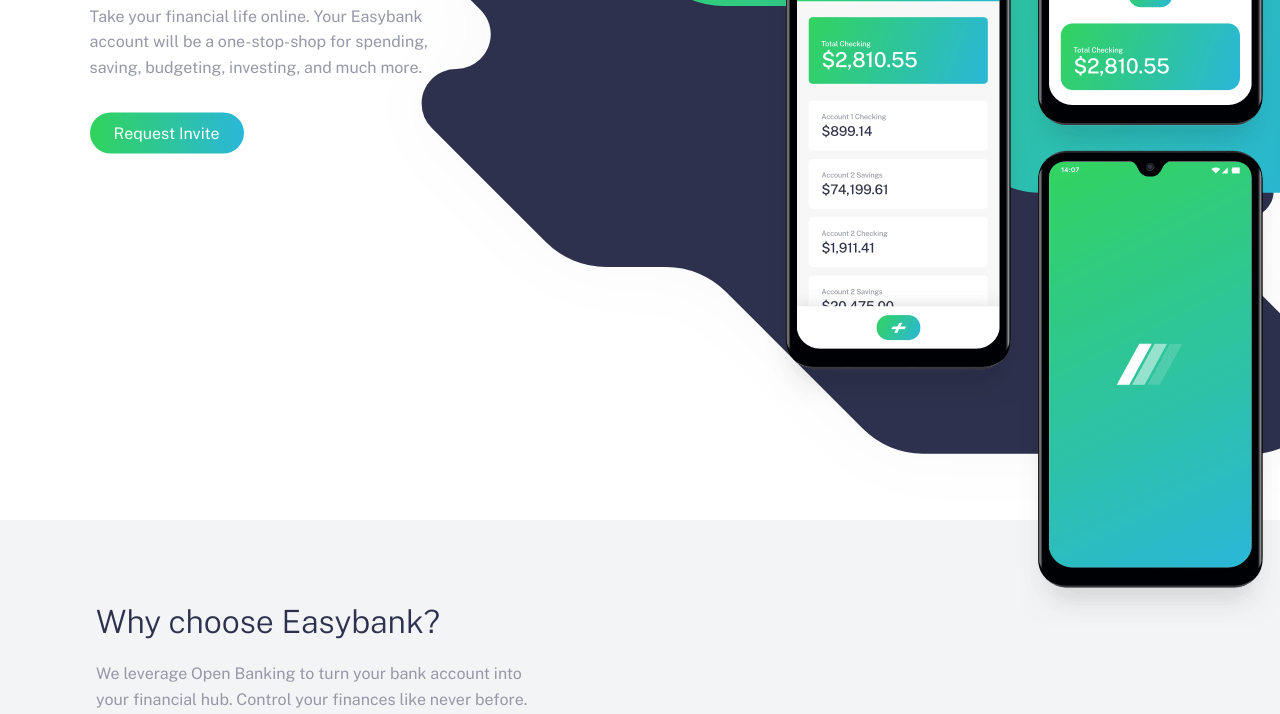
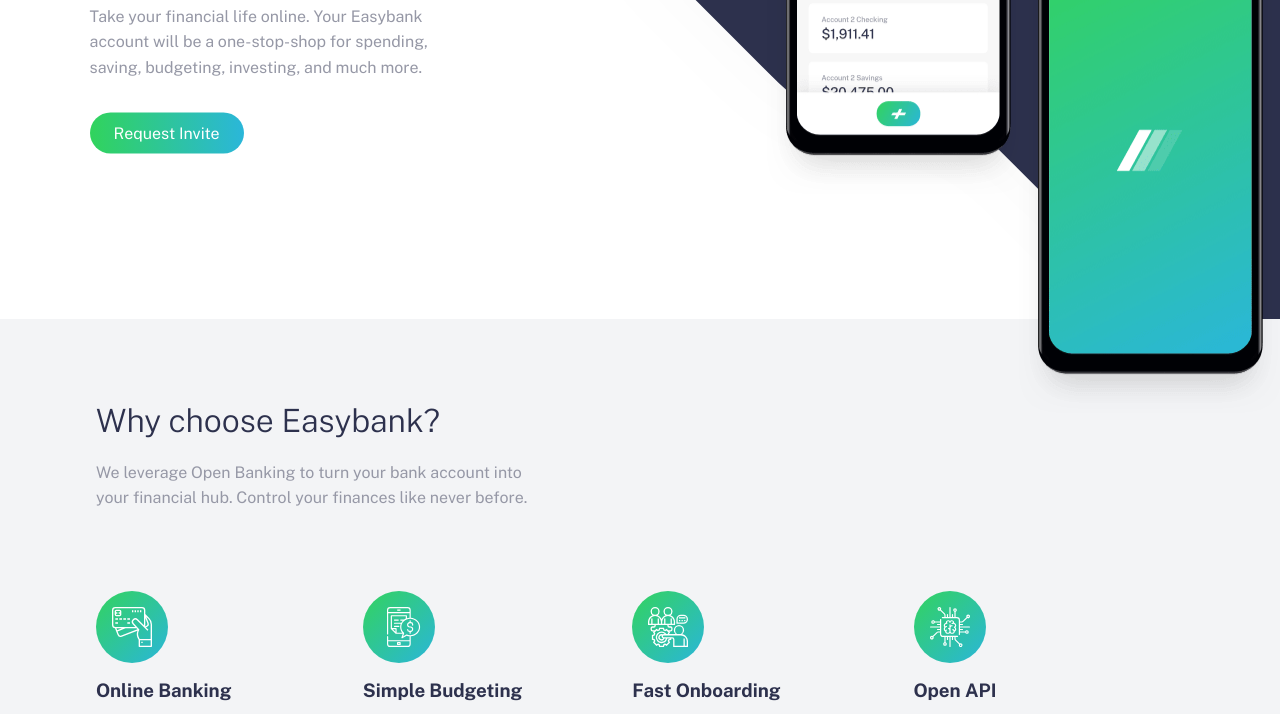
Before and after one commit to StarboyDH/easybank-landing-page-master, a plain HTML site: page index.html in a window 1280 px wide. Shown: the part 432-1146 px from the top of the page. Drawn offline with nearby package versions, Linux system fonts and the light colour scheme.

Commit message:
Update styles.css

```diff
--- a/styles.css
+++ b/styles.css
@@ -122,8 +122,12 @@
 
 @media screen and (min-width:1024px) {
     nav {
+        width: 100%;
+        position: absolute;
         display: flex;
         align-items: center;
+        background-color: white;
+        z-index: 2;
     }
 
     .nav-menu {
@@ -174,7 +178,8 @@
 
 /* HEADER */
 header {
-    overflow: hidden;
+    overflow-x: clip;
+    overflow-y: visible;
     background: url("./images/bg-intro-mobile.svg");
     background-repeat: no-repeat;
     background-size: contain;
@@ -218,17 +223,15 @@
 
 @media screen and (min-width:1024px) {
     header {
-        overflow-x: clip;
-        overflow-y: visible;
         background: url("./images/bg-intro-desktop.svg");
         background-repeat: no-repeat;
-        background-size: contain;
-        background-position: 180%;
+        background-size: auto;
+        background-position: 35rem -12rem;
     }
 
     .mockups {
-        margin-bottom: -5%;
-        transform: translate(100%, 5%);
+        margin-bottom: -15%;
+        transform: translate(100%, -10%);
     }
 
     .header-container {
```
